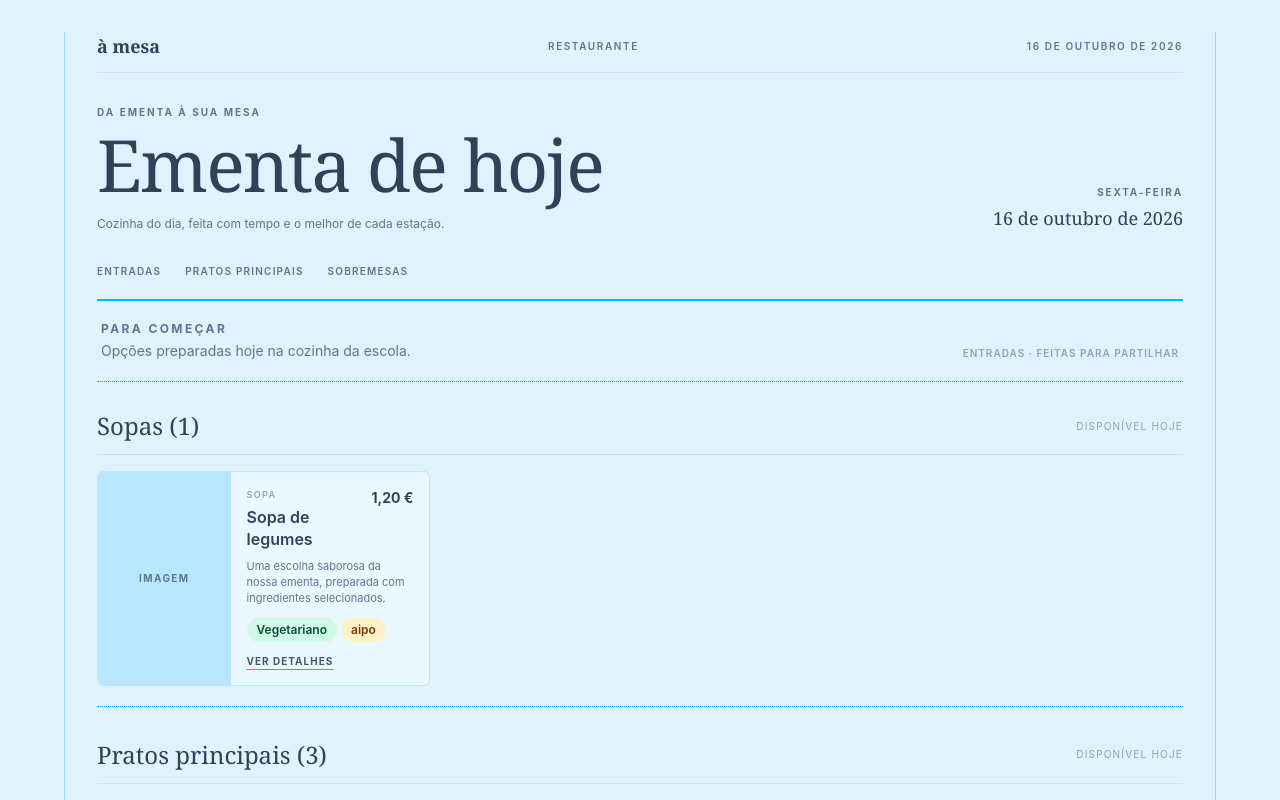
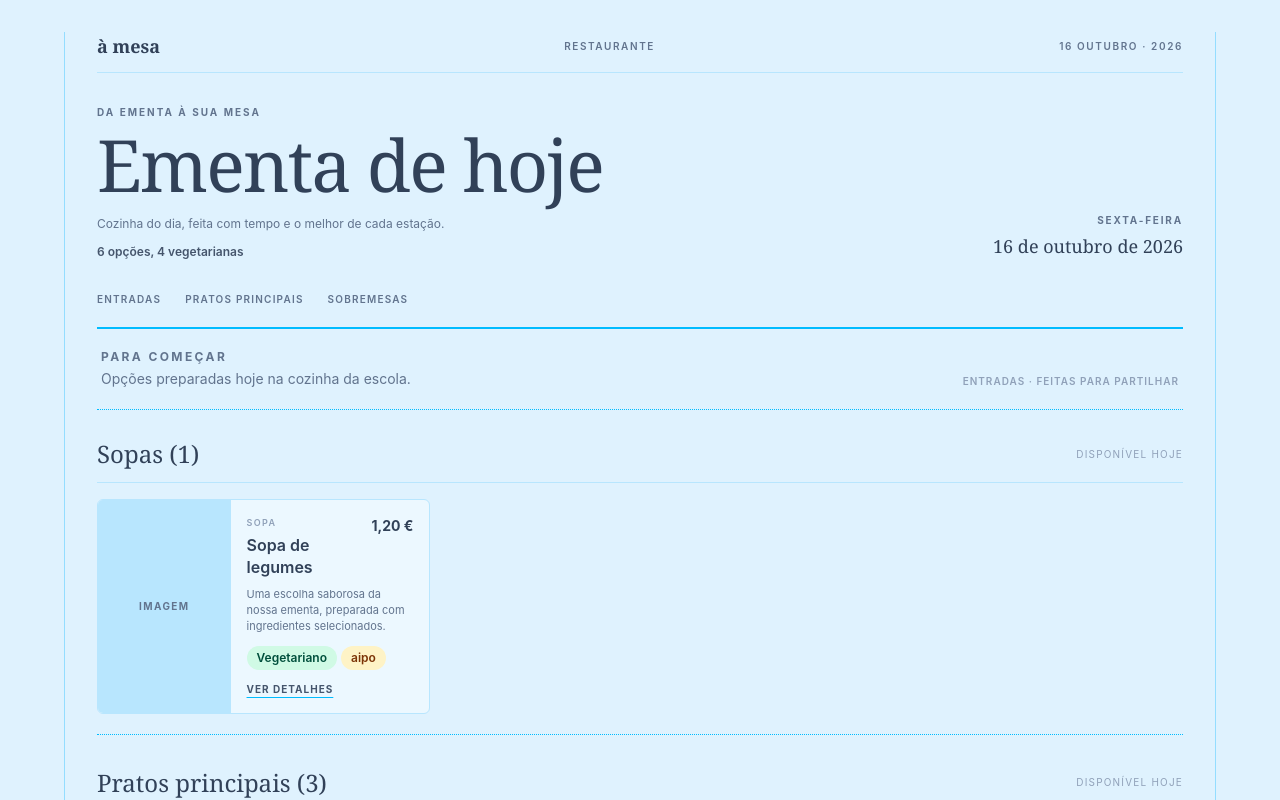
Before and after one commit to Dev-GuilhermeGomes/Pwaf, a React (Vite) app in the folder pwafe-pl02/: page / in a window 1280 px wide. Shown: the top 800 px of the page. Built offline with nearby package versions, Linux system fonts and the light colour scheme.

Commit message:
alteração no pl02

```diff
--- a/pwafe-pl02/src/App.tsx
+++ b/pwafe-pl02/src/App.tsx
@@ -22,6 +22,7 @@ function EmentaPage() {
 	const sopas = ementa.filter((prato) => prato.categoria === 'sopa');
 	const principais = ementa.filter((prato) => prato.categoria === 'prato');
 	const sobremesas = ementa.filter((prato) => prato.categoria === 'sobremesa');
+	const vegetarianos = pratos.filter((prato) => prato.vegetariano).length;
 
 	return (
 		<main className="min-h-screen bg-sky-100 px-4 py-5 text-slate-700 sm:px-8 sm:py-8">
@@ -30,13 +31,14 @@ function EmentaPage() {
 					<div className="flex items-center justify-between border-b border-sky-200 pb-3 text-[10px] font-semibold uppercase tracking-[0.16em] text-slate-500">
 						<span className="font-serif text-lg normal-case tracking-normal text-slate-700">à mesa</span>
 						<span>Restaurante</span>
-						<span>{new Date().toLocaleDateString('pt-PT', { day: 'numeric', month: 'long', year: 'numeric' })}</span>
+						<span>16 outubro · 2026</span>
 					</div>
 					<div className="flex flex-col justify-between gap-6 py-8 sm:flex-row sm:items-end">
 						<div>
 							<p className="mb-2 text-[10px] font-bold uppercase tracking-[0.2em] text-slate-500">Da ementa à sua mesa</p>
 							<h1 className="font-serif text-5xl leading-none tracking-tight text-slate-700 sm:text-7xl">Ementa de hoje</h1>
 							<p className="mt-4 text-xs text-slate-500">Cozinha do dia, feita com tempo e o melhor de cada estação.</p>
+							<p className="mt-3 text-xs font-semibold text-slate-600">{ementa.length} opções, {vegetarianos} vegetarianas</p>
 						</div>
 						<div className="text-left sm:text-right">
 							<p className="text-[10px] font-bold uppercase tracking-[0.18em] text-slate-500">Sexta-feira</p>
--- a/pwafe-pl02/src/components/ListaPratos.tsx
+++ b/pwafe-pl02/src/components/ListaPratos.tsx
@@ -11,7 +11,7 @@ export default function ListaPratos({ pratos }: ListaPratosProps) {
   }
 
   return (
-    <div className="grid max-w-5xl gap-3 md:grid-cols-2 xl:grid-cols-3">
+    <div className="grid max-w-5xl gap-3 sm:grid-cols-2 lg:grid-cols-3">
       {pratos.map((prato) => <CartaoPrato key={prato.id} prato={prato} />)}
     </div>
   );
```
